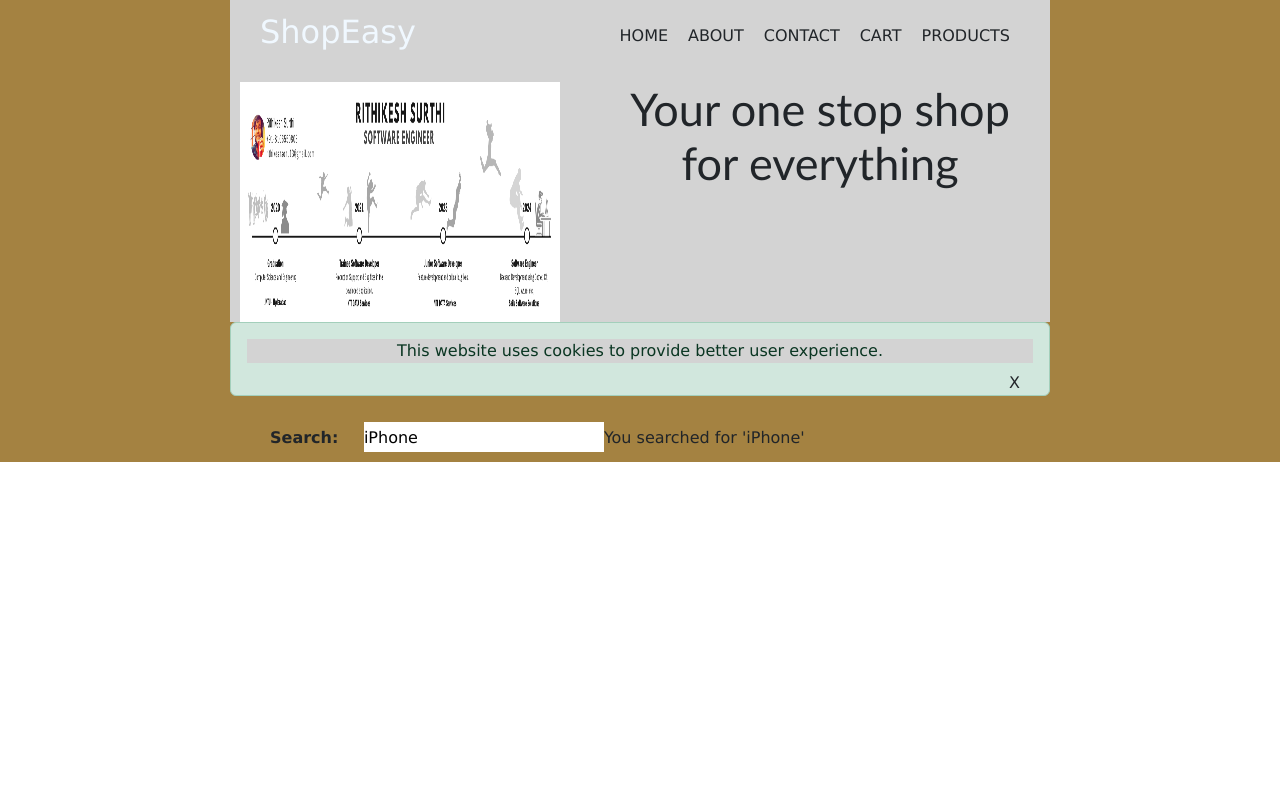
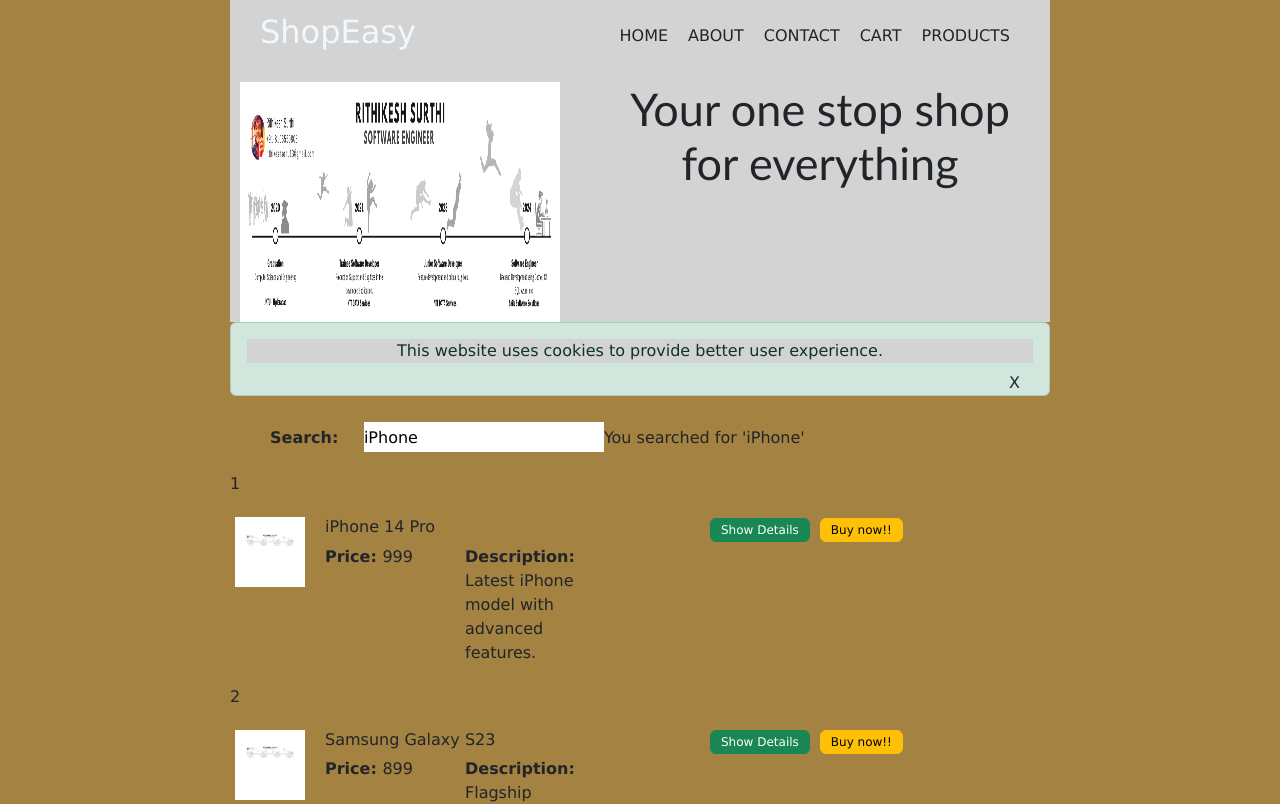
Before and after one commit to rithikeshsonu/AngularMastery, an Angular app: page / in a window 1280 px wide. Shown: the top 804 px of the page. Built offline with nearby package versions, Linux system fonts and the light colour scheme.

Commit message:
Directives - *ngFor
Directives - To Instruct DOM

```diff
--- a/src/app/Container/container.component.html
+++ b/src/app/Container/container.component.html
@@ -5,4 +5,5 @@
     <app-header></app-header>
     <app-notification></app-notification>
     <app-search></app-search>
+    <app-products></app-products>
 </div>
--- a/src/app/Container/container.component.ts
+++ b/src/app/Container/container.component.ts
@@ -3,13 +3,14 @@ import { NavComponent } from "../nav/nav.component";
 import { HeaderComponent } from '../header/header.component';
 import { NotificationComponent } from "../notification/notification.component";
 import { SearchComponent } from "../search/search.component";
+import { ProductsComponent } from "../products/products.component";
 
 @Component({
     selector: 'app-container',
     templateUrl: './container.component.html',
     styleUrls: ['./container.component.css'],
     standalone: true,
-    imports: [NavComponent, HeaderComponent, NotificationComponent, SearchComponent],
+    imports: [NavComponent, HeaderComponent, NotificationComponent, SearchComponent, ProductsComponent],
     })
 
 export class ContainerComponent {
--- /dev/null
+++ b/src/app/products/products.component.css
@@ -0,0 +1,33 @@
+.product-container{
+    display: flex;
+    padding: 5px 5px;
+    margin: 15px 0px;
+    border-radius: 5px;
+}
+.image-container{
+    background-color: white;
+    height: 70px;
+    width: 70px;
+    padding: 10px 0px;
+    text-align: center;
+}
+.detail-container{
+    display: flex;
+    margin: 0px 20px;
+}
+.name-container{
+    margin: 0px 20px;
+}
+.details{
+    width: 140px;
+}
+.options{
+    width: 220px;
+    margin-left: 80px;
+}
+.btn{
+    border-radius: none;
+    margin: 0px 5px;
+    padding: 2px 10px;
+    font-size: 12px;
+}
--- /dev/null
+++ b/src/app/products/products.component.html
@@ -0,0 +1,21 @@
+<!-- <div *ngFor="let item of [1, 3, 5]">
+    <p>Number is {{item}}</p>
+</div> -->
+<div *ngFor="let product of products; let i = index; ">
+    <p>{{ i + 1}}</p>
+    <div class="product-container">
+        <div class="image-container"><img [src]="product.image" alt="" style="max-height: 50px; max-width: 50px;"></div>
+        <div>
+            <div class="name-container"><h6>{{product.name}}</h6></div>
+            <div class="detail-container">
+                <!-- <div class="details"></div> -->
+                <div class="details"><b>Price: </b>{{product.price}}</div>
+                <div class="details"><b>Description: </b>{{product.description}}</div>
+            </div>
+        </div>
+        <div class="options">
+            <button class="btn btn-success">Show Details</button>
+            <button class="btn btn-warning">Buy now!!</button>
+        </div>
+    </div>
+</div>
--- /dev/null
+++ b/src/app/products/products.component.ts
@@ -0,0 +1,23 @@
+import { CommonModule } from '@angular/common';
+import { Component } from '@angular/core';
+
+@Component({
+  selector: 'app-products',
+  standalone: true,
+  imports: [CommonModule],
+  templateUrl: './products.component.html',
+  styleUrl: './products.component.css'
+})
+export class ProductsComponent {
+  products = [
+    {name: "iPhone 14 Pro", price: 999, description: "Latest iPhone model with advanced features.", image : "assets/LinkedInBanner.png"},
+    {name: "Samsung Galaxy S23", price: 899, description: "Flagship Samsung phone with excellent camera.", image : "assets/LinkedInBanner.png"},
+    {name: "Google Pixel 7", price: 799, description: "Google's own phone with pure Android experience.", image : "assets/LinkedInBanner.png"},
+    {name: "OnePlus 11", price: 699, description: "High-performance phone with fast charging.", image : "assets/LinkedInBanner.png"},
+    {name: "Sony WH-1000XM5", price: 349, description: "Top-tier noise-cancelling headphones.", image : "assets/LinkedInBanner.png"},
+    {name: "Apple MacBook Pro", price: 1299, description: "Powerful laptop for professionals.", image : "assets/LinkedInBanner.png"},
+    {name: "Dell XPS 13", price: 999, description: "Compact and high-performance ultrabook.", image : "assets/LinkedInBanner.png"},
+    // {name: "iPad Pro", price: 799, description: "Versatile tablet with powerful performance."},
+    // {name: "Amazon Echo Dot", price: 49, description: "Smart speaker with Alexa voice assistant."},
+    ]
+}
```
Also changed, not shown: 1 other file (tests, documents, lock files or other folders).
